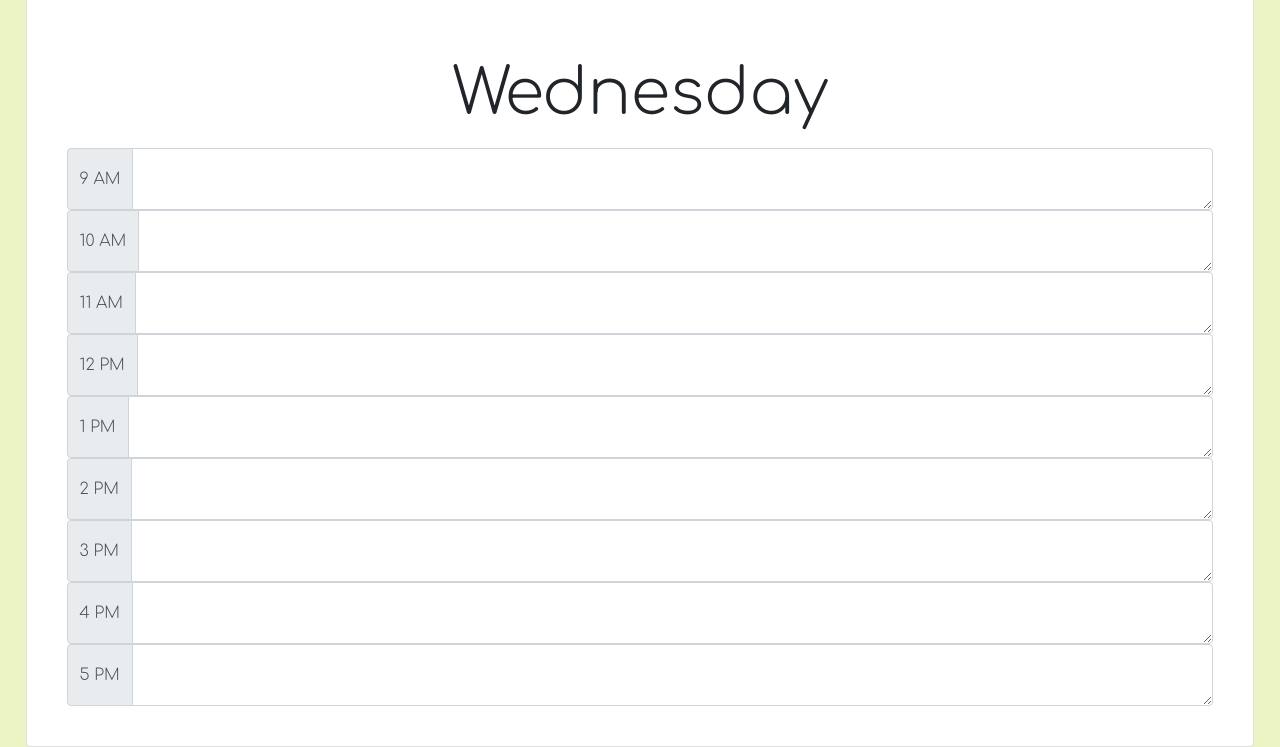
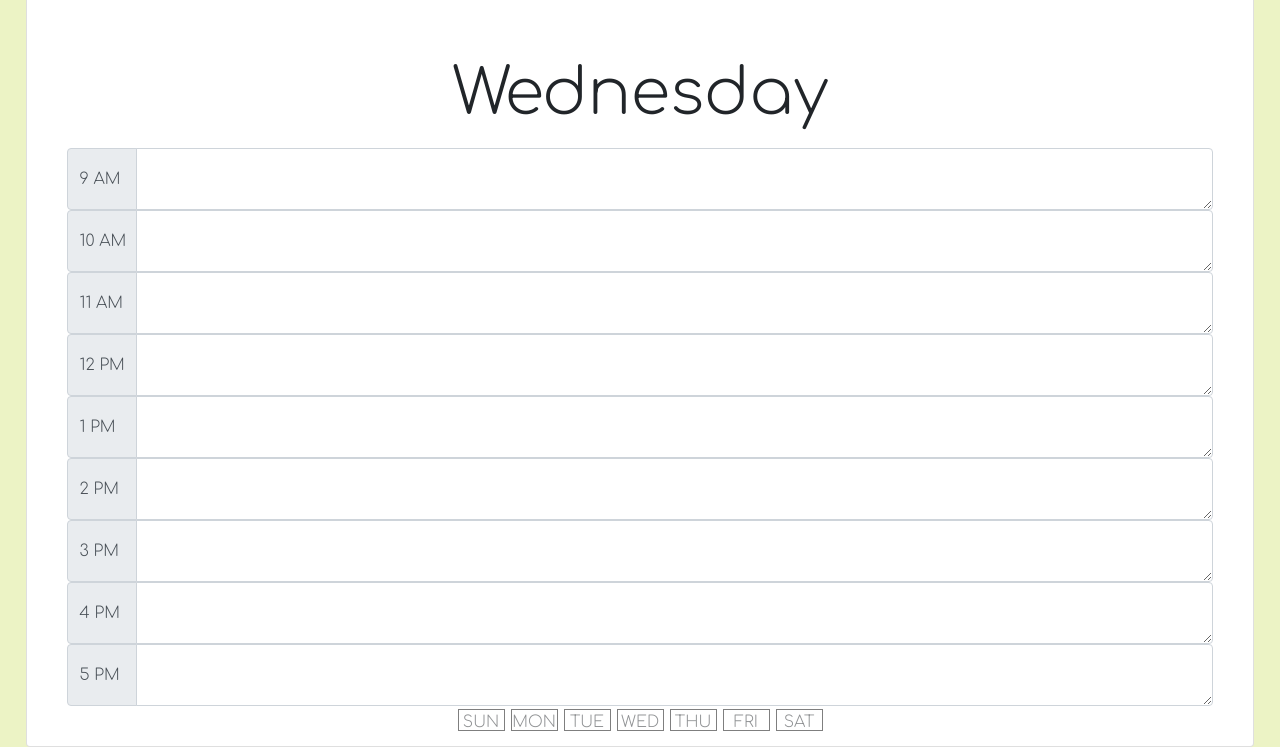
Before and after one commit to Gkkrammes/Project-one, a plain HTML site: page index.html in a window 1280 px wide. Shown: the part 406-1153 px from the top of the page. Drawn offline with nearby package versions, Linux system fonts and the light colour scheme; no server answers.

Commit message:
Final Edits

```diff
--- a/style.css
+++ b/style.css
@@ -58,3 +58,18 @@ img {
     border-style: solid;
     border-color: black;
 }
+
+span {
+    width: 70px;
+}
+
+.carousel-indicators > li,
+.carousel-indicators > li.active{
+    width: 45px;
+    height: 20px;
+    border-radius: 0;
+    border: solid 1px black;
+    background: white;
+    text-indent: 0;
+    text-align: center;
+}
```
